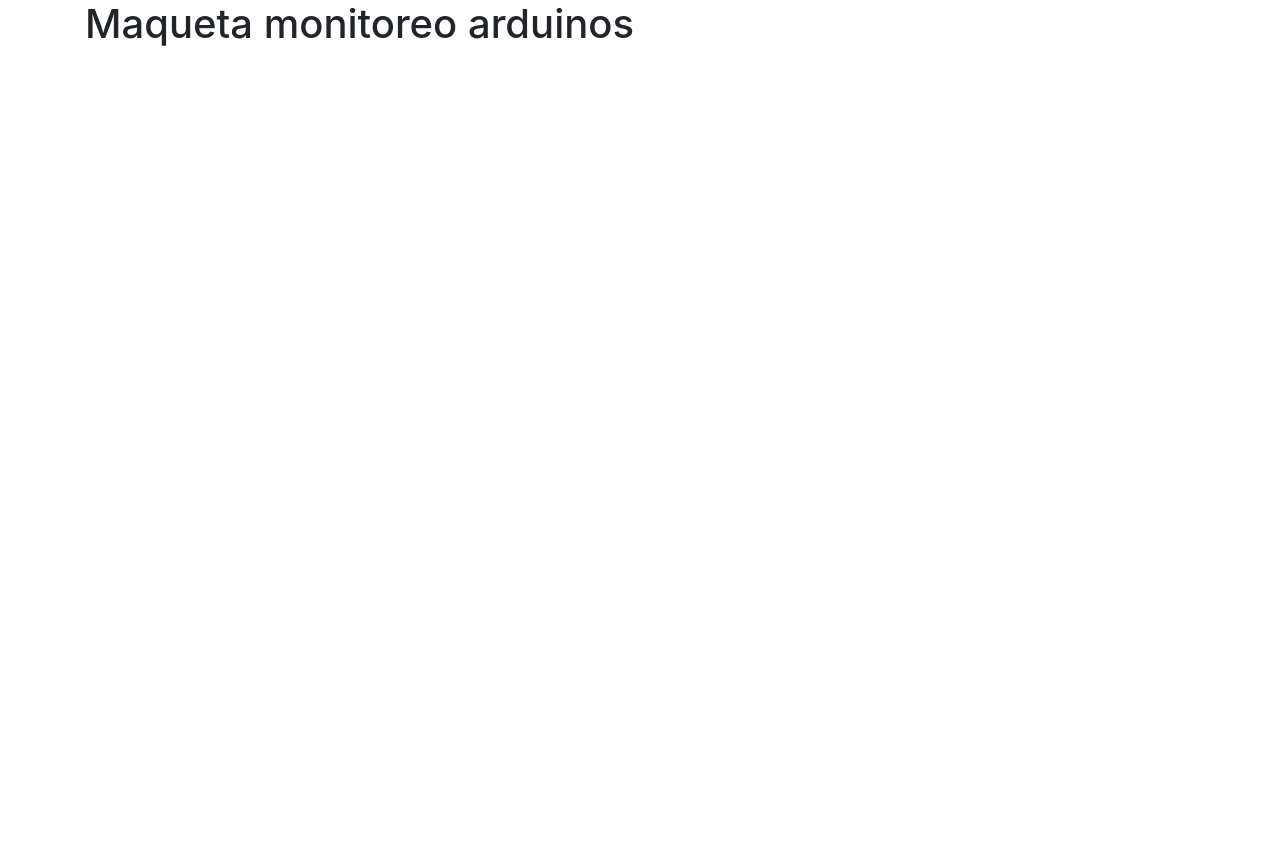
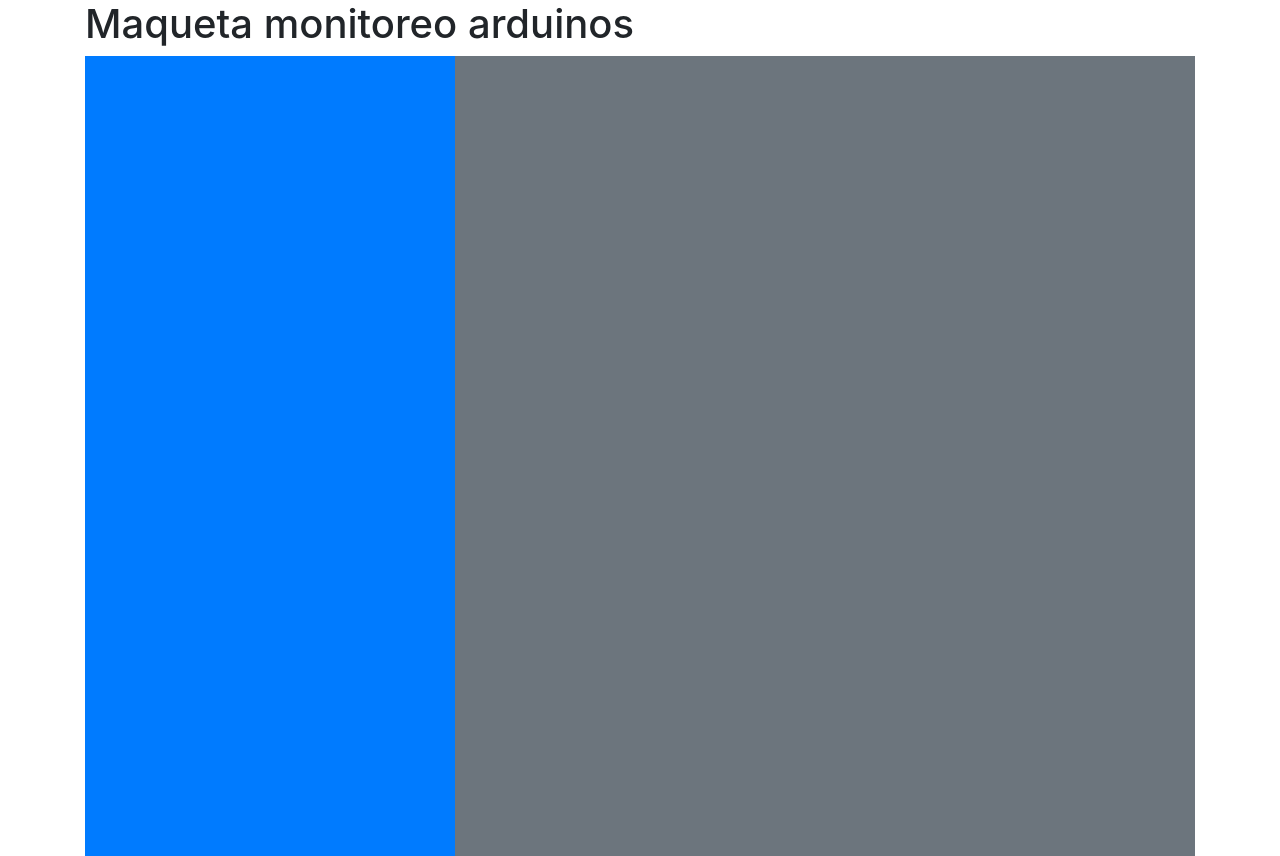
Before and after one commit to Sbenaventebravo/arduino-monitor, a React (Create React App) app: page / in a window 1280 px wide. Before the commit the page ends 800 px from the top, so only its background shows below. Built offline with nearby package versions, Linux system fonts and the light colour scheme.

Commit message:
added layout component

```diff
--- a/src/App.jsx
+++ b/src/App.jsx
@@ -1,10 +1,11 @@
-
 import React from 'react';
+import Layout from './components/Layout';
 
 function App() {
   return (
     <div className="container">
       <h1>Maqueta monitoreo arduinos</h1>
+      <Layout/>
     </div>
   );
 }
--- /dev/null
+++ b/src/components/Layout.jsx
@@ -0,0 +1,16 @@
+import React from "react";
+
+const Layout = () => {
+    return (
+        <div class="container-fluid" style={{height: "100vh"}}>
+            <div class="row h-100">
+                <div class="col-4 bg-primary bg-gradient">
+                </div>
+                <div class="col-8 bg-secondary">
+                </div>
+            </div>
+        </div>
+    )
+}
+
+export default Layout
```
